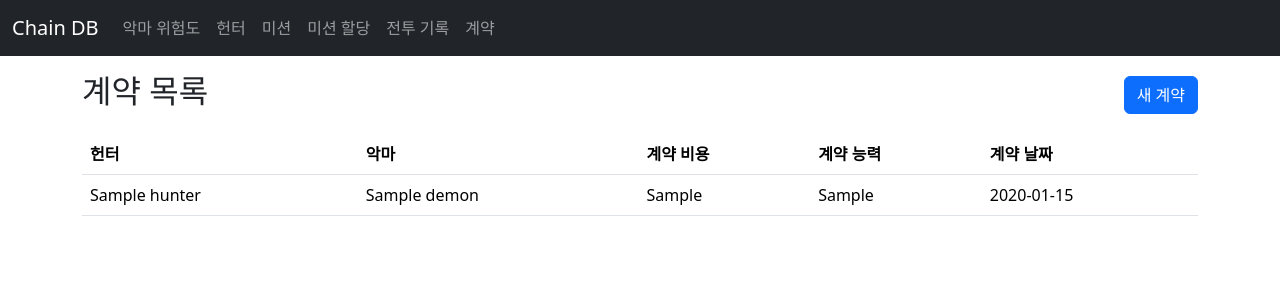
After one commit to 2025-DataBase/Backend, a Flask app: page /contracts in a window 1280 px wide. The commit adds this page. Shown: the top 300 px of the page. Run offline with Flask 3, Linux system fonts and the light colour scheme; tables that the repository leaves empty hold one stand-in row (values such as "Sample post").

Commit message:
대수정.... / 헌터-인간 계약 페이지 개발 완

```diff
--- a/chainTeamProject/app/routes.py
+++ b/chainTeamProject/app/routes.py
@@ -226,3 +226,63 @@ def get_team_hunters_count(team_id):
         error_msg = traceback.format_exc()
         print(f"Error in get_team_hunters_count: {error_msg}")
         return jsonify({"error": str(e), "alive_count": 0, "total_count": 0}), 500
+
+
+# # 계약 목록 페이지
+# @bp.route("/contracts")
+# def contract_list():
+#     from service import contract_service
+#     contracts = contract_service.list_contracts()
+#     return render_template("contract_list.html", contracts=contracts)
+
+# # 계약 등록 페이지
+# @bp.route("/contracts/new", methods=["GET", "POST"])
+# def contract_new():
+#     from service import contract_service, hunter_service, demon_service
+#     if request.method == "POST":
+#         hunter_id = int(request.form.get("hunter_id"))
+#         demon_id = int(request.form.get("demon_id"))
+#         cost = request.form.get("contract_cost")
+#         power = request.form.get("contract_power")
+#         date = request.form.get("contract_date")
+
+#         try:
+#             contract_service.set_contract(hunter_id, demon_id, cost, power, date)
+#             flash("계약이 체결되었습니다.", "success")
+#             return redirect(url_for("main.contract_list"))
+#         except ValueError as e:
+#             flash(str(e), "danger")
+#             return redirect(url_for("main.contract_new"))
+
+#     hunters = hunter_service.list_hunters()
+#     demons = demon_service.get_demon_risk_list()
+#     return render_template("contract_form.html", hunters=hunters, demons=demons)
+
+
+@bp.route("/contracts")
+def contract_list():
+    from service import contract_service
+    contracts = contract_service.list_contracts()
+    return render_template("contract_list.html", contracts=contracts)
+
+@bp.route("/contracts/new", methods=["GET", "POST"])
+def contract_new():
+    from service import contract_service, hunter_service, demon_service
+    if request.method == "POST":
+        hunter_id = int(request.form.get("hunter_id"))
+        demon_id = int(request.form.get("demon_id"))
+        cost = request.form.get("contract_cost")
+        power = request.form.get("contract_power")
+        date = request.form.get("contract_date")
+
+        try:
+            contract_service.set_contract(hunter_id, demon_id, cost, power, date)
+            flash("계약이 체결되었습니다.", "success")
+            return redirect(url_for("main.contract_list"))
+        except ValueError as e:
+            flash(str(e), "danger")
+            return redirect(url_for("main.contract_new"))
+
+    hunters = hunter_service.list_hunters()
+    demons = demon_service.get_demon_risk_list()
+    return render_template("contract_form.html", hunters=hunters, demons=demons)
--- a/chainTeamProject/app/templates/base.html
+++ b/chainTeamProject/app/templates/base.html
@@ -17,6 +17,8 @@
             <li class="nav-item"><a class="nav-link" href="{{ url_for('main.mission_list') }}">미션</a></li>
             <li class="nav-item"><a class="nav-link" href="{{ url_for('main.mission_assign') }}">미션 할당</a></li>
             <li class="nav-item"><a class="nav-link" href="{{ url_for('main.battle_list') }}">전투 기록</a></li>
+            <li class="nav-item"><a class="nav-link" href="{{ url_for('main.contract_list') }}">계약</a></li>
+
         </ul>
     </div>
 </nav>
--- /dev/null
+++ b/chainTeamProject/app/templates/contract_list.html
@@ -0,0 +1,27 @@
+{% extends "base.html" %}
+{% block title %}계약 목록{% endblock %}
+{% block content %}
+<div class="d-flex justify-content-between align-items-center mb-3">
+  <h2>계약 목록</h2>
+  <a href="{{ url_for('main.contract_new') }}" class="btn btn-primary">새 계약</a>
+</div>
+
+<table class="table table-hover">
+  <thead>
+    <tr>
+      <th>헌터</th><th>악마</th><th>계약 비용</th><th>계약 능력</th><th>계약 날짜</th>
+    </tr>
+  </thead>
+  <tbody>
+    {% for c in contracts %}
+    <tr>
+      <td>{{ c.hunter_name }}</td>
+      <td>{{ c.demon_name or '-' }}</td>
+      <td>{{ c.contract_cost or '-' }}</td>
+      <td>{{ c.contract_power or '-' }}</td>
+      <td>{{ c.contract_date or '-' }}</td>
+    </tr>
+    {% endfor %}
+  </tbody>
+</table>
+{% endblock %}
--- a/chainTeamProject/db/connection.py
+++ b/chainTeamProject/db/connection.py
@@ -5,7 +5,7 @@ def get_connection():
         host="localhost",
         port=3306,
         user="root",
-        password="0000",
+        password="1234",    # 여기 바꾸면 됨
         database="computer_2",
         charset="utf8mb4",
         cursorclass=pymysql.cursors.DictCursor,
--- a/chainTeamProject/db/hunter_repository.py
+++ b/chainTeamProject/db/hunter_repository.py
@@ -179,3 +179,35 @@ def get_hunter_detail_with_account(hunter_id):
             return cursor.fetchone()
     finally:
         conn.close()
+
+
+
+# 계약 쪽 코드
+def update_contract(hunter_id, demon_id, cost, power, date):
+    conn = get_connection()
+    try:
+        with conn.cursor() as cursor:
+            cursor.execute("""
+                UPDATE Hunter
+                SET demon_id=%s, contract_cost=%s, contract_power=%s, contract_date=%s
+                WHERE hunter_id=%s
+            """, (demon_id, cost, power, date, hunter_id))
+        conn.commit()
+    finally:
+        conn.close()
+
+def get_contract_list():
+    conn = get_connection()
+    try:
+        with conn.cursor() as cursor:   # ✅ dictionary=True 제거
+            cursor.execute("""
+                SELECT h.hunter_id, h.name AS hunter_name,
+                       d.demon_id, d.name AS demon_name,
+                       h.contract_cost, h.contract_power, h.contract_date
+                FROM Hunter h
+                LEFT JOIN Demon d ON h.demon_id = d.demon_id
+                ORDER BY h.hunter_id
+            """)
+            return cursor.fetchall()    # DictCursor 덕분에 결과가 dict 리스트로 반환됨
+    finally:
+        conn.close()
--- /dev/null
+++ b/chainTeamProject/service/contract_service.py
@@ -0,0 +1,11 @@
+from db import hunter_repository, demon_repository
+
+def list_contracts():
+    return hunter_repository.get_contract_list()
+
+def set_contract(hunter_id, demon_id, cost, power, date):
+    hunter = hunter_repository.get_hunter_by_id(hunter_id)
+    demon = demon_repository.get_demon_by_id(demon_id)
+    if not hunter or not demon:
+        raise ValueError("존재하지 않는 헌터 또는 악마입니다.")
+    hunter_repository.update_contract(hunter_id, demon_id, cost, power, date)
```
Also changed, not shown: chainTeamProject/app/templates/contract_form.html (added, +36 -0 lines).
